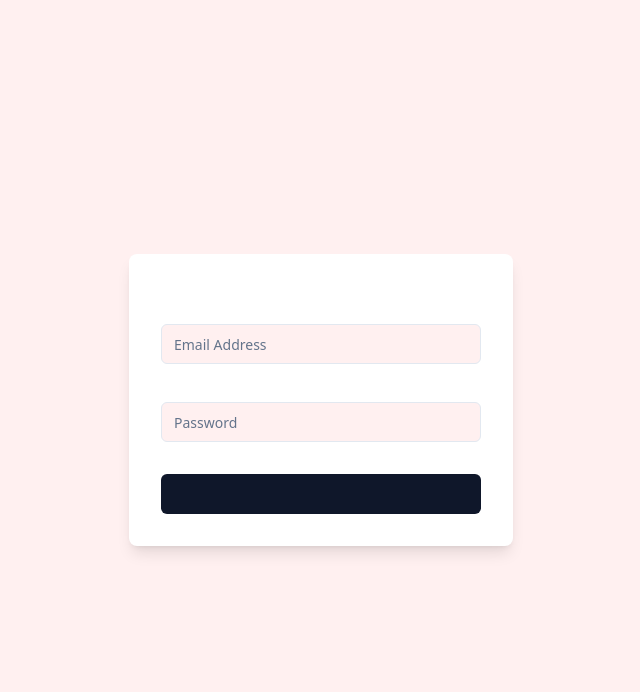
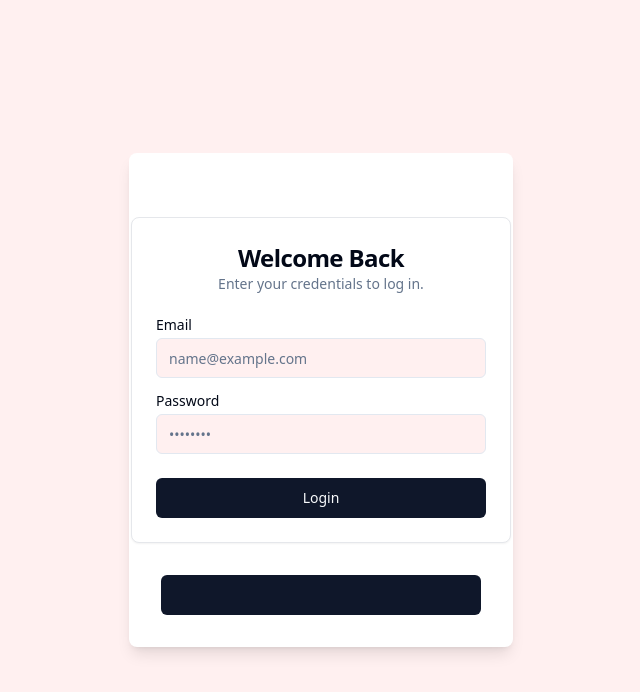
Before and after one commit to SadiqNaizam/mlo-a774-1389, a React (Vite) app: page / in a window 1280 px wide. Shown: the top 692 px of the page, without its empty margins (319-959 px from the left). Built offline with nearby package versions, Linux system fonts and the light colour scheme.

Commit message:
Updated code files via regeneration: LoginForm.tsx

```diff
--- a/src/components/Auth/LoginForm.tsx
+++ b/src/components/Auth/LoginForm.tsx
@@ -1,36 +1,31 @@
 import React from 'react';
+import { Card, CardContent, CardFooter, CardHeader } from '../ui/card';
+import FormHeading from './FormHeading';
 import FormInput from './FormInput';
+import FormActions from './FormActions';
 
 const LoginForm: React.FC = () => {
-  const [email, setEmail] = React.useState('');
-  const [password, setPassword] = React.useState('');
 
-  // A real form would have a submit handler passed via props or context
-  // For this component structure, state is managed internally for simplicity.
+  const handleLogin = (e: React.MouseEvent<HTMLButtonElement>) => {
+    e.preventDefault();
+    console.log("Login attempt");
+  };
 
   return (
-    <div className="w-full flex flex-col gap-8">
-      <FormInput
-        id="email"
-        name="email"
-        type="email"
-        placeholder="Email Address"
-        autoComplete="email"
-        value={email}
-        onChange={(e) => setEmail(e.target.value)}
-        required
-      />
-      <FormInput
-        id="password"
-        name="password"
-        type="password"
-        placeholder="Password"
-        autoComplete="current-password"
-        value={password}
-        onChange={(e) => setPassword(e.target.value)}
-        required
-      />
-    </div>
+    <Card className="w-[380px]">
+      <CardHeader>
+        <FormHeading title="Welcome Back" description="Enter your credentials to log in." />
+      </CardHeader>
+      <form>
+        <CardContent className="grid gap-4">
+          <FormInput label="Email" id="email" type="email" placeholder="name@example.com" />
+          <FormInput label="Password" id="password" type="password" placeholder="••••••••" />
+        </CardContent>
+        <CardFooter>
+          <FormActions primaryActionText="Login" onPrimaryAction={handleLogin} />
+        </CardFooter>
+      </form>
+    </Card>
   );
 };
 
```
